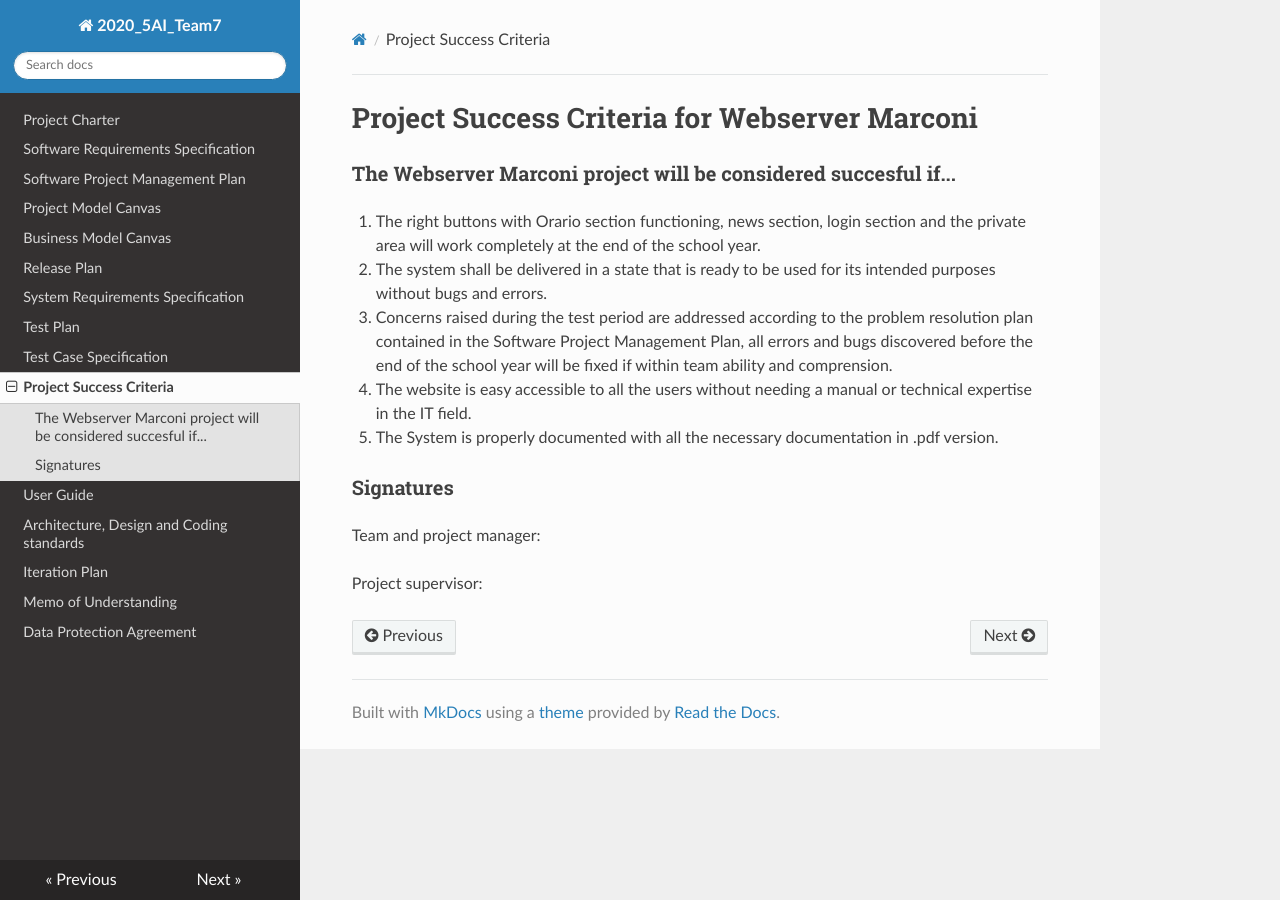
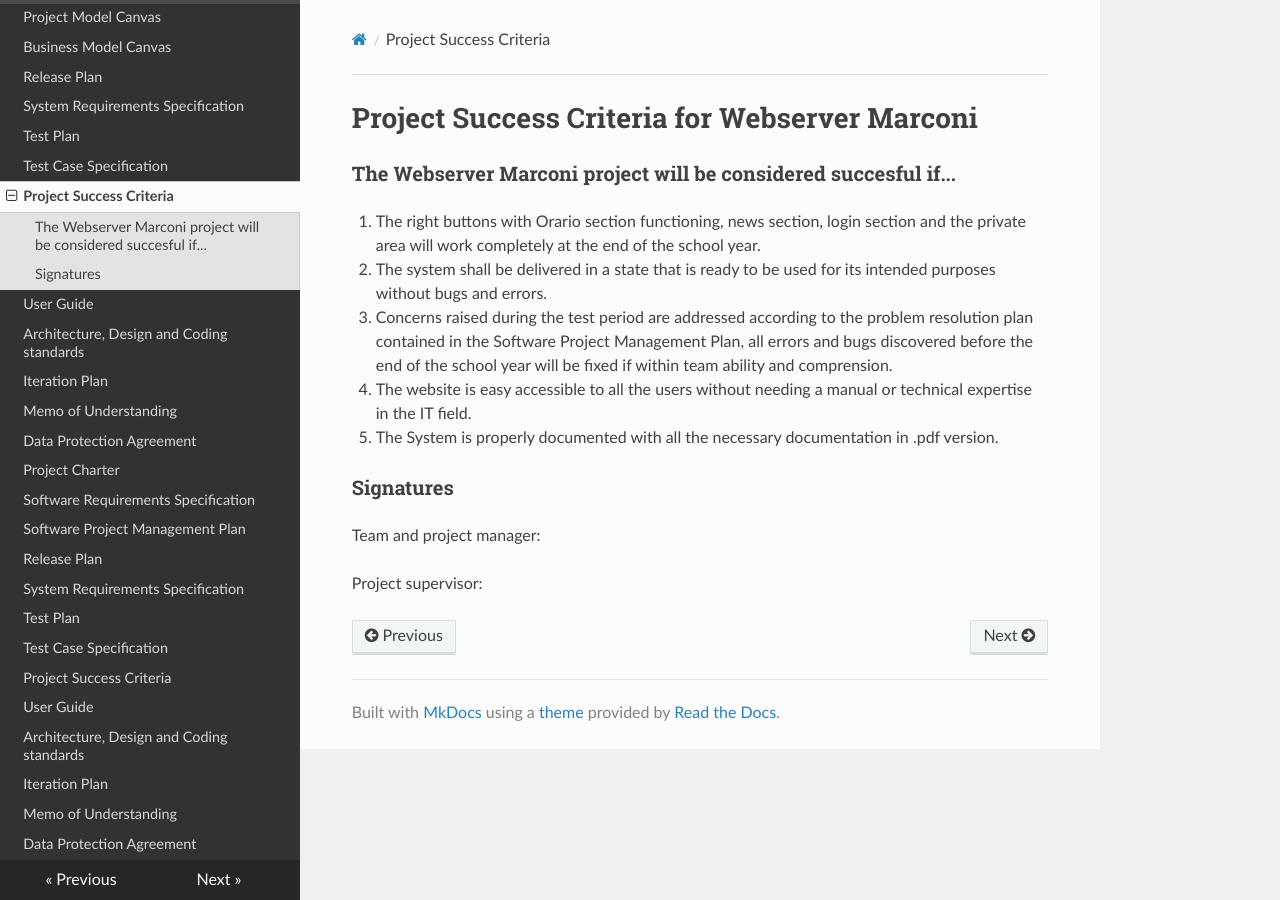
Before and after one commit to Fr0stBob/2020-5Ai-team7-Corsi, an MkDocs documentation site: the page built from docs/Project Success Criteria.md, in a window 1280 px wide. Built offline with MkDocs 1.6.1, drawn with Linux system fonts in a browser that asks for light colours; nearby versions of some CDN libraries.

Commit message:
Update mkdocs.yml

```diff
--- a/mkdocs.yml
+++ b/mkdocs.yml
@@ -17,6 +17,20 @@ nav:
     - 'Memo of Understanding': 'Memo of Understanding.md'
     - 'Data Protection Agreement': 'Data Protection Agreement.md'
 
+    - 'Project Charter': 'Project Charter.pdf'
+    - 'Software Requirements Specification': 'Software Requirements Specification.pdf'
+    - 'Software Project Management Plan': 'Software Project Management Plan.pdf'
+    - 'Release Plan': 'Release Plan.pdf'
+    - 'System Requirements Specification': 'System Requirements Specification.pdf'
+    - 'Test Plan': 'Test Plan.pdf'
+    - 'Test Case Specification': 'Test Case Specification.pdf'
+    - 'Project Success Criteria': 'Project Success Criteria.pdf'
+    - 'User Guide': 'User Guide.pdf'
+    - 'Architecture, Design and Coding standards': 'Architecture, Design and Coding standards.pdf'
+    - 'Iteration Plan': 'Iteration Plan.pdf'
+    - 'Memo of Understanding': 'Memo of Understanding.pdf'
+    - 'Data Protection Agreement': 'Data Protection Agreement.pdf'
+
 
 theme:
     name: readthedocs
```
